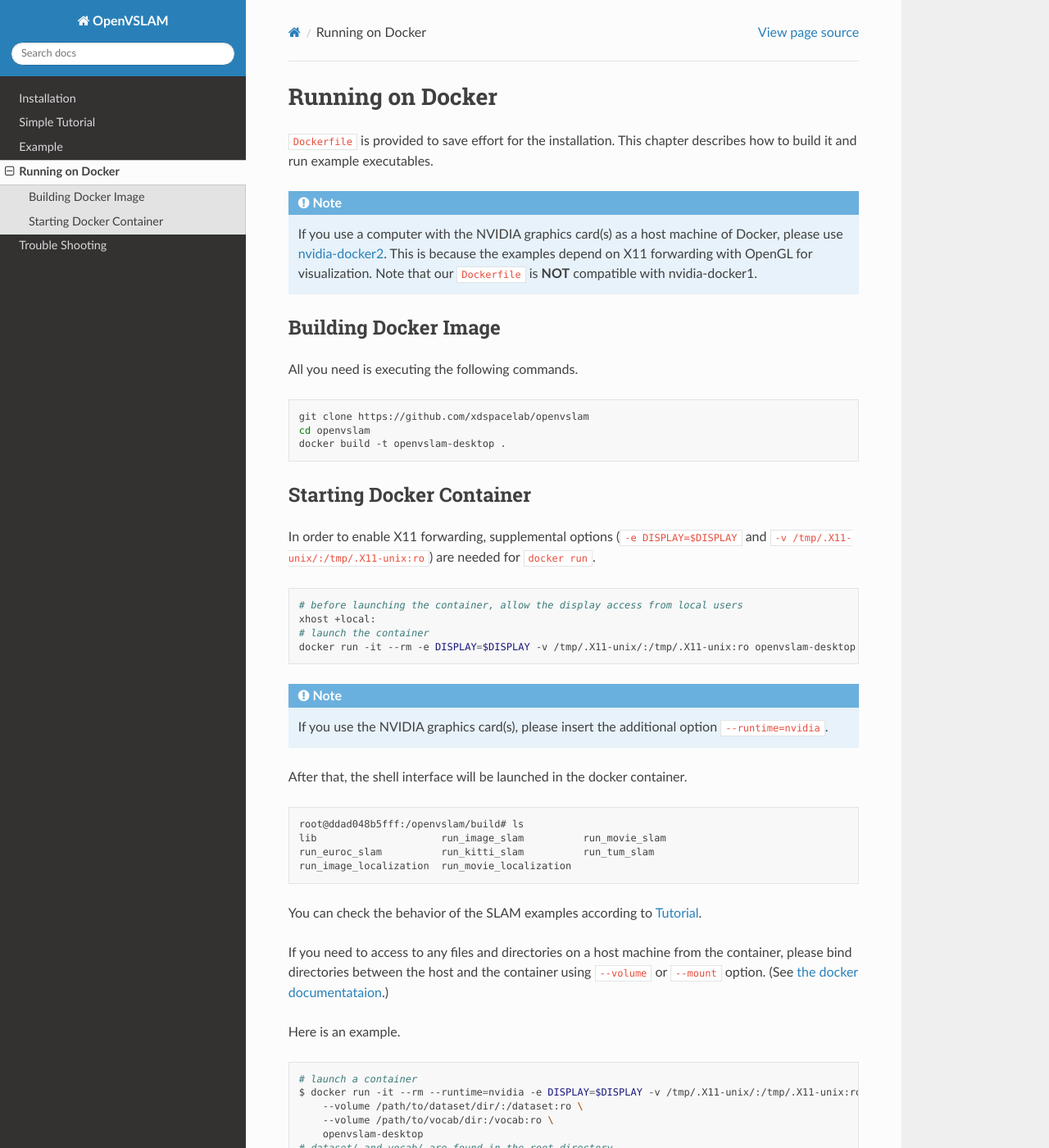
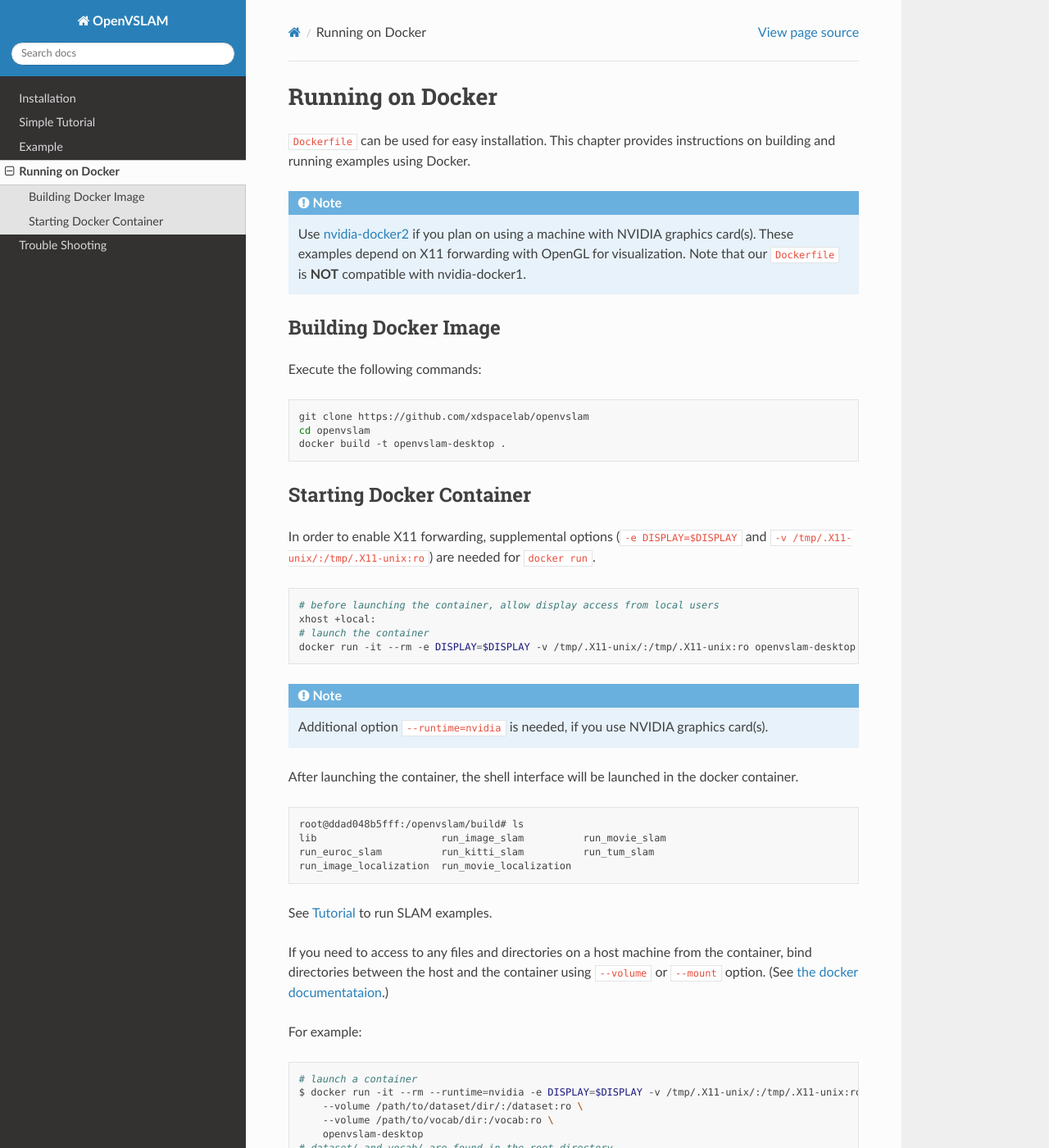
Before and after one commit to xdspacelab/openvslam, a Sphinx documentation site: the page built from docs/docker.rst, in a window 1280 px wide and 1400 px high. Shown: the whole window at 82% size. Built offline with Sphinx 7.4.7 and the Read the Docs theme 2.0.0, drawn with Linux system fonts in a browser that asks for light colours.

Commit message:
edit docker.rst

```diff
--- a/docs/docker.rst
+++ b/docs/docker.rst
@@ -4,13 +4,13 @@
 Running on Docker
 =================
 
-``Dockerfile`` is provided to save effort for the installation.
-This chapter describes how to build it and run example executables.
+``Dockerfile`` can be used for easy installation.
+This chapter provides instructions on building and running examples using Docker.
 
 .. NOTE ::
 
-    If you use a computer with the NVIDIA graphics card(s) as a host machine of Docker, please use `nvidia-docker2 <https://github.com/NVIDIA/nvidia-docker>`_.
-    This is because the examples depend on X11 forwarding with OpenGL for visualization.
+    Use `nvidia-docker2 <https://github.com/NVIDIA/nvidia-docker>`_ if you plan on using a machine with NVIDIA graphics card(s).
+    These examples depend on X11 forwarding with OpenGL for visualization.
     Note that our ``Dockerfile`` is **NOT** compatible with nvidia-docker1.
 
 
@@ -19,7 +19,7 @@ This chapter describes how to build it and run example executables.
 Building Docker Image
 =====================
 
-All you need is executing the following commands.
+Execute the following commands:
 
 .. code-block:: bash
 
@@ -37,17 +37,17 @@ In order to enable X11 forwarding, supplemental options (``-e DISPLAY=$DISPLAY``
 
 .. code-block:: bash
 
-    # before launching the container, allow the display access from local users
+    # before launching the container, allow display access from local users
     xhost +local:
     # launch the container
     docker run -it --rm -e DISPLAY=$DISPLAY -v /tmp/.X11-unix/:/tmp/.X11-unix:ro openvslam-desktop
 
 .. NOTE ::
 
-    If you use the NVIDIA graphics card(s), please insert the additional option ``--runtime=nvidia``.
+    Additional option ``--runtime=nvidia`` is needed, if you use NVIDIA graphics card(s).
 
 
-After that, the shell interface will be launched in the docker container.
+After launching the container, the shell interface will be launched in the docker container.
 
 .. code-block:: bash
 
@@ -56,12 +56,12 @@ After that, the shell interface will be launched in the docker container.
     run_euroc_slam          run_kitti_slam          run_tum_slam
     run_image_localization  run_movie_localization
 
-You can check the behavior of the SLAM examples according to :ref:`Tutorial <chapter-simple-tutorial>`.
+See :ref:`Tutorial <chapter-simple-tutorial>` to run SLAM examples.
 
-If you need to access to any files and directories on a host machine from the container, please bind directories between the host and the container using ``--volume`` or ``--mount`` option.
+If you need to access to any files and directories on a host machine from the container, bind directories between the host and the container using ``--volume`` or ``--mount`` option.
 (See `the docker documentataion <https://docs.docker.com/engine/reference/commandline/run/>`_.)
 
-Here is an example.
+For example:
 
 .. code-block:: bash
 
--- a/docs/installation.rst
+++ b/docs/installation.rst
@@ -163,7 +163,7 @@ Installing for macOS
 
 Tested for **macOS High Sierra**.
 
-Install the dependencies via ``brew`.
+Install the dependencies via ``brew``.
 
 .. code-block:: bash
 
```
